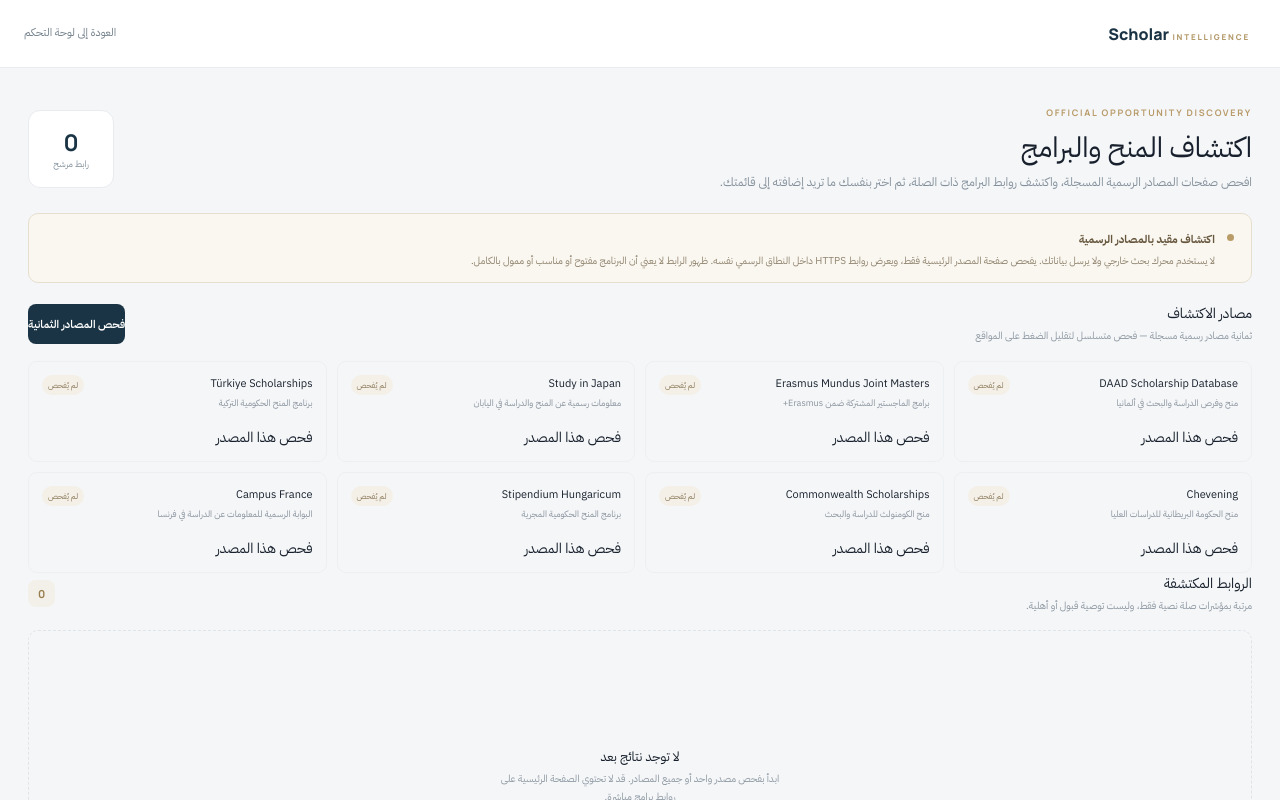
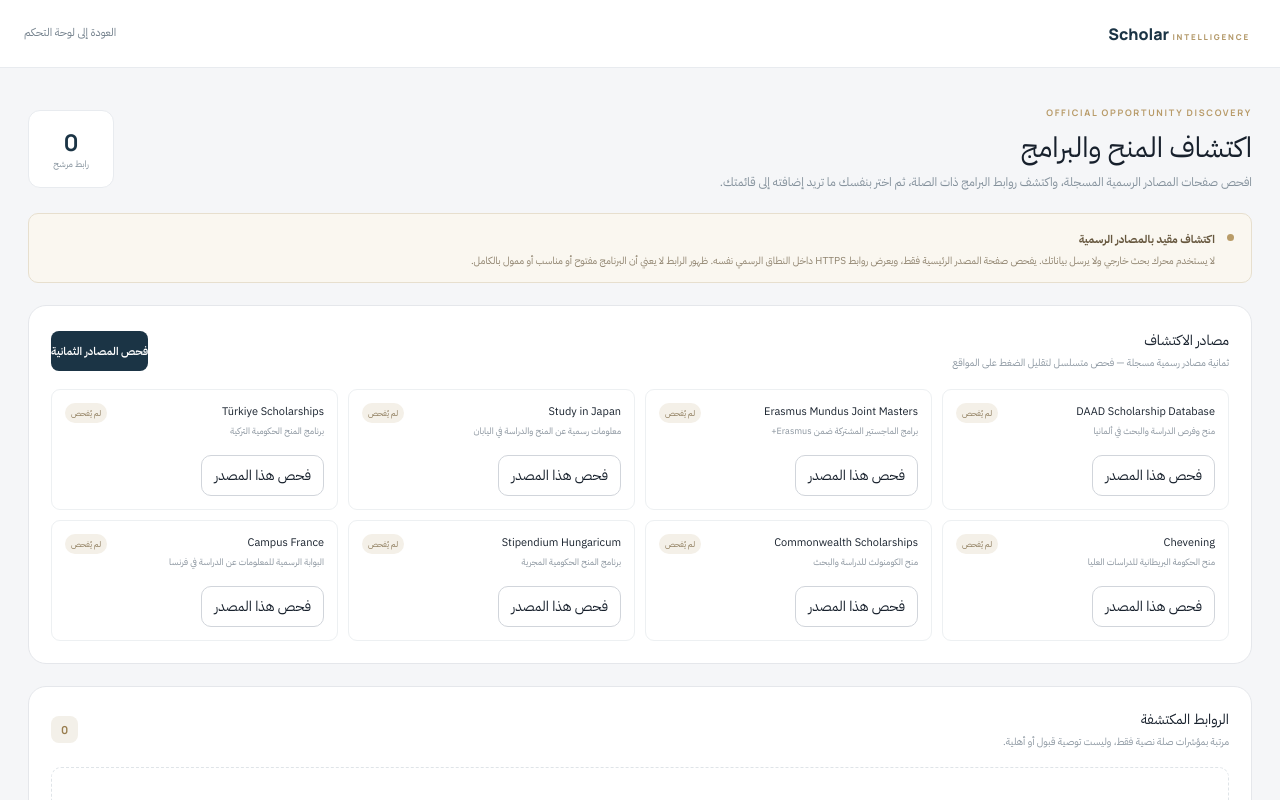
Before and after one commit to 7thramzy/scholar-intelligence, a Next.js app: page /discover in a window 1280 px wide. Shown: the top 800 px of the page. Built offline with nearby package versions, Linux system fonts and the light colour scheme.

Commit message:
style: add official opportunity discovery workspace

```diff
--- a/app/globals.css
+++ b/app/globals.css
@@ -298,3 +298,37 @@ a{color:inherit;text-decoration:none}
 .raw-source-text{margin:12px 0;font-size:12px}
 .raw-source-text summary{cursor:pointer;color:var(--muted,#64748b)}
 .raw-source-text pre{max-height:260px;overflow:auto;white-space:pre-wrap;line-height:1.7;padding:12px;background:var(--surface-muted,#f8fafc);border-radius:8px}
+
+
+.discovery-controls, .discovery-results, .discovery-save-panel {
+  background: var(--panel, #fff);
+  border: 1px solid var(--border, #e5e7eb);
+  border-radius: 18px;
+  padding: 22px;
+  margin: 22px 0;
+}
+.discovery-controls .list-panel-heading, .discovery-results .list-panel-heading,
+.discovery-save-panel .list-panel-heading { display:flex; align-items:center; justify-content:space-between; gap:16px; margin-bottom:18px; }
+.discovery-source-button {
+  border:1px solid var(--border, #d1d5db); border-radius:10px; padding:9px 12px;
+  background:transparent; color:inherit; cursor:pointer; font:inherit;
+}
+.discovery-source-button:disabled { opacity:.5; cursor:not-allowed; }
+.discovery-progress { margin:12px 0 18px; }
+.discovery-progress > div { display:flex; justify-content:space-between; gap:12px; font-size:13px; margin-bottom:8px; }
+.discovery-progress progress { width:100%; height:8px; }
+.discovery-link-list { display:grid; gap:12px; }
+.discovery-link-card {
+  display:flex; justify-content:space-between; align-items:center; gap:18px;
+  border:1px solid var(--border, #e5e7eb); border-radius:12px; padding:15px;
+}
+.discovery-link-card > div { min-width:0; display:grid; gap:6px; }
+.discovery-link-card strong { line-height:1.5; }
+.discovery-link-card small { opacity:.7; }
+.discovery-link-card a { overflow-wrap:anywhere; font-size:12px; }
+.discovery-link-card .use-extracted-fact { flex-shrink:0; }
+@media (max-width: 640px) {
+  .discovery-controls, .discovery-results, .discovery-save-panel { padding:14px; }
+  .discovery-controls .list-panel-heading, .discovery-results .list-panel-heading { align-items:flex-start; flex-direction:column; }
+  .discovery-link-card { align-items:flex-start; flex-direction:column; }
+}
```
